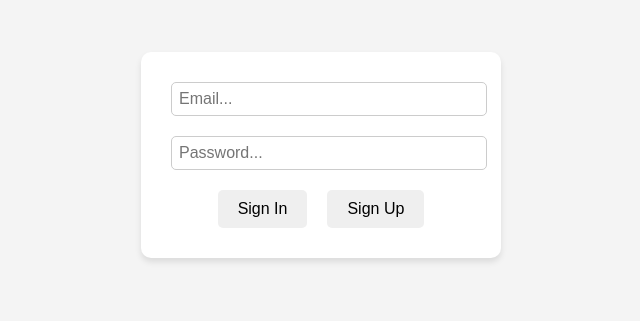
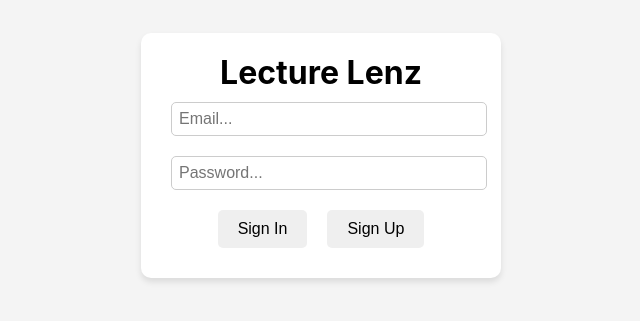
Before and after one commit to Darsh04-14/voice-notes, a React (Create React App) app in the folder voicenotes/: page / in a window 1280 px wide. Shown: the part 245-566 px from the top of the page, without its empty margins (319-959 px from the left). Built offline with nearby package versions, Linux system fonts and the light colour scheme; no server answers; a web font is replaced by a local one.

Commit message:
updated AUTH

```diff
--- a/voicenotes/src/screens/AuthScreen.js
+++ b/voicenotes/src/screens/AuthScreen.js
@@ -25,6 +25,7 @@ const AuthScreen = () => {
   return (
     <div className="authscreen">
       <div className="auth-card">
+        <h1>Lecture Lenz</h1>
         <input
           placeholder="Email..."
           onChange={(e) => setEmail(e.target.value)}
```
